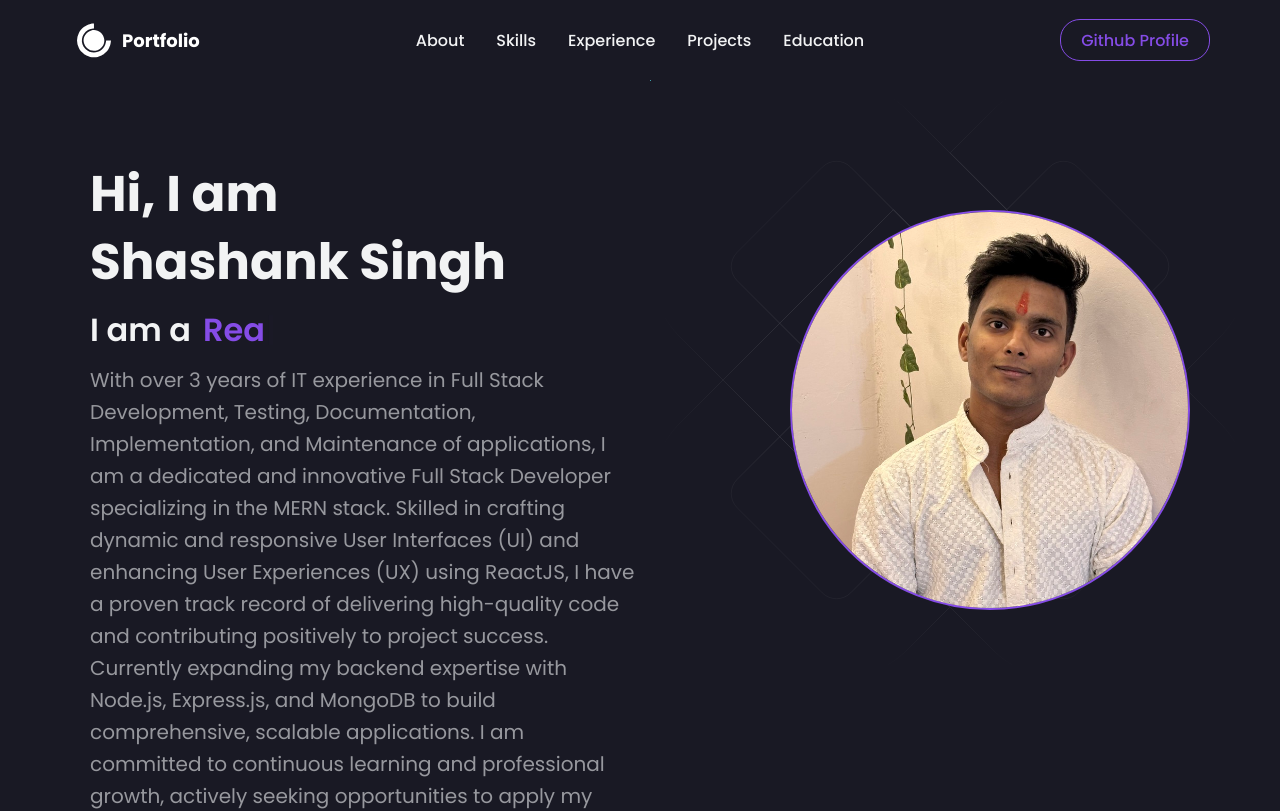
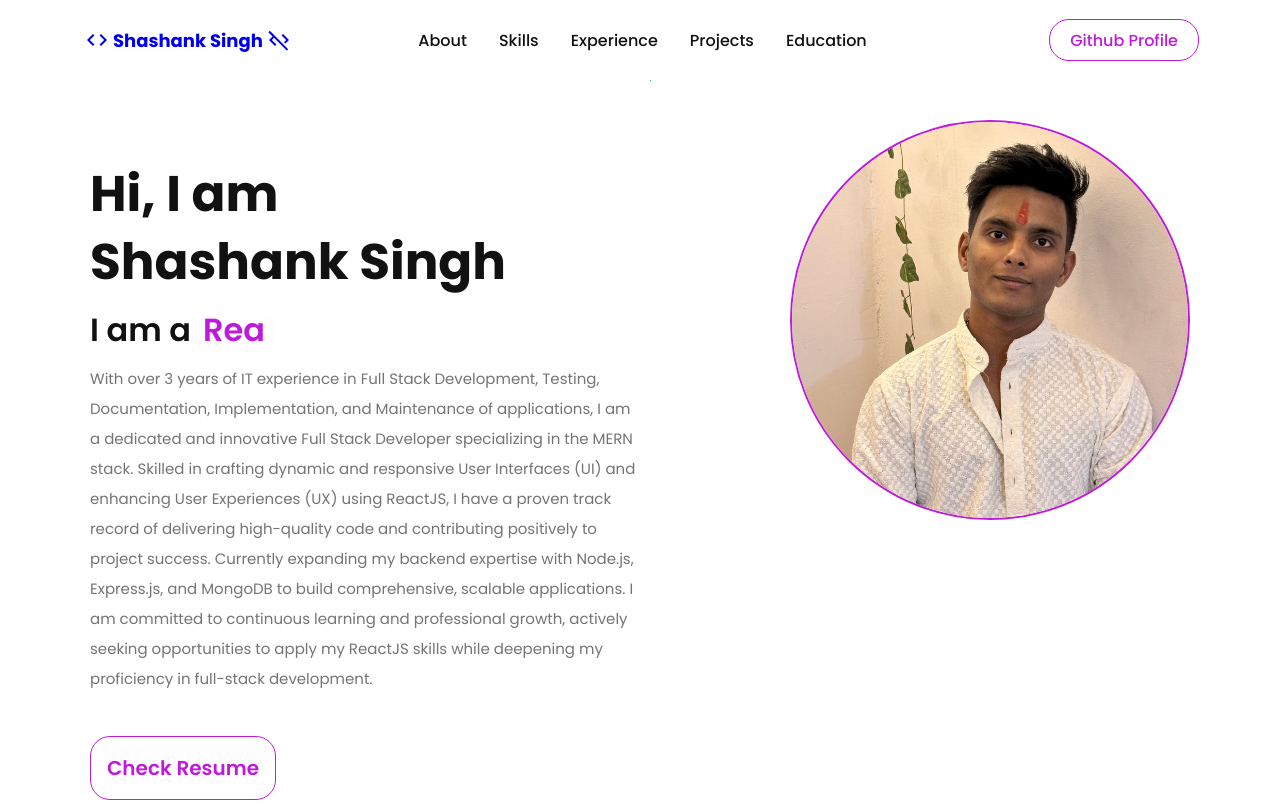
Before and after one commit to savitaar0912/portfolio, a React (Create React App) app: page / in a window 1280 px wide. Shown: the top 811 px of the page. Built offline with nearby package versions, Linux system fonts and the light colour scheme.

Commit message:
Changes made and theme changed

```diff
--- a/src/App.js
+++ b/src/App.js
@@ -30,7 +30,7 @@ function App() {
   const [openModal, setOpenModal] = useState({ state: false, project: null });
   console.log(openModal)
   return (
-    <ThemeProvider theme={darkMode ? darkTheme : lightTheme}>
+    <ThemeProvider theme={darkMode ? lightTheme : darkTheme}>
       <Router >
         <Navbar />
         <Body>
--- a/src/components/Education/index.js
+++ b/src/components/Education/index.js
@@ -71,7 +71,7 @@ const TimelineSection = styled.div`
     justify-content: center;
     gap: 12px;
     @media (max-width: 660px) {
-        align-items: end;
+        align-items: start;
     }
 `;
 
@@ -89,13 +89,13 @@ const index = () => {
                     <Timeline>
                         {education.map((education,index) => (
                             <TimelineItem >
+                                <TimelineSeparator>
+                                    <TimelineDot variant="outlined" color="secondary" />
+                                    {index !== experiences.length - 1 && <TimelineConnector style={{ background: '#854CE6' }} />}
+                                </TimelineSeparator>
                                 <TimelineContent sx={{ py: '12px', px: 2 }}>
                                     <EducationCard education={education}/>
                                 </TimelineContent>
-                                <TimelineSeparator>
-                                    <TimelineDot variant="outlined" color="secondary" />
-                                    {index !== experiences.length  && <TimelineConnector style={{ background: '#854CE6' }} />}
-                                </TimelineSeparator>
                             </TimelineItem>
                         ))}
                     </Timeline>
--- a/src/components/Experience/index.js
+++ b/src/components/Experience/index.js
@@ -70,6 +70,9 @@ const TimelineSection = styled.div`
     align-items: center;
     justify-content: center;
     gap: 12px;
+    @media (max-width: 660px) {
+        align-items: start;
+    }
 `;
 
 
@@ -83,7 +86,7 @@ const index = () => {
                     Work experience as a Software Developer on different projects.
                 </Desc>
                 <TimelineSection>
-                    <Timeline>
+                    <Timeline >
                         {experiences.map((experience,index) => (
                             <TimelineItem>
                                 <TimelineSeparator>
--- a/src/components/HeroSection/HeroStyle.js
+++ b/src/components/HeroSection/HeroStyle.js
@@ -158,8 +158,8 @@ export const Span = styled.span`
 `;
 
 export const SubTitle = styled.div`
-  font-size: 20px;
-  line-height: 32px;
+  font-size: 15px;
+  line-height: 30px;
   margin-bottom: 42px;
   color: ${({ theme }) => theme.text_primary + 95};
 
@@ -177,22 +177,24 @@ export const ResumeButton = styled.a`
     -webkit-appearance: button;
     -moz-appearance: button;
     appearance: button;
+    border: 1.8px solid ${({ theme }) => theme.primary};
     text-decoration: none;
     width: 95%;
-    max-width: 300px;
+    max-width: max-content;
     text-align: center;
-    padding: 16px 0;
-    color:${({ theme }) => theme.white};
+    padding: 16px;
+    margin: auto;
+    color: ${({ theme }) => theme.primary};
     border-radius: 20px;
     cursor: pointer;
     font-size: 20px;
     font-weight: 600;
     transition: all 0.2s ease-in-out !important;
-    background: hsla(271, 100%, 50%, 1);
-    background: linear-gradient(225deg, hsla(271, 100%, 50%, 1) 0%, hsla(294, 100%, 50%, 1) 100%);
-    background: -moz-linear-gradient(225deg, hsla(271, 100%, 50%, 1) 0%, hsla(294, 100%, 50%, 1) 100%);
-    background: -webkit-linear-gradient(225deg, hsla(271, 100%, 50%, 1) 0%, hsla(294, 100%, 50%, 1) 100%);
-    box-shadow:  20px 20px 60px #1F2634,
+    // background: hsla(271, 100%, 50%, 1);
+    // background: linear-gradient(225deg, hsla(271, 100%, 50%, 1) 0%, hsla(294, 100%, 50%, 1) 100%);
+    // background: -moz-linear-gradient(225deg, hsla(271, 100%, 50%, 1) 0%, hsla(294, 100%, 50%, 1) 100%);
+    // background: -webkit-linear-gradient(225deg, hsla(271, 100%, 50%, 1) 0%, hsla(294, 100%, 50%, 1) 100%);
+    // box-shadow:  20px 20px 60px #1F2634,
     -20px -20px 60px #1F2634;
     &:hover {
         transform: scale(1.05);
@@ -203,7 +205,7 @@ export const ResumeButton = styled.a`
 
 
     @media (max-width: 640px) {
-        padding: 12px 0;
+        padding: 12px;
         font-size: 18px;
     }
 
--- a/src/components/HeroSection/index.js
+++ b/src/components/HeroSection/index.js
@@ -28,7 +28,7 @@ const HeroSection = () => {
                             </Span>
                         </TextLoop>
                         <SubTitle>{Bio.description}</SubTitle>
-                        <ResumeButton href={Bio.resume} target='display'>Check Resume</ResumeButton>
+                        <ResumeButton href={Bio.resume} target='_blank' rel="noopener noreferrer">Check Resume</ResumeButton>
                     </HeroLeftContainer>
 
                     <HeroRightContainer id="Right">
--- a/src/components/Navbar/NavbarStyledComponent.js
+++ b/src/components/Navbar/NavbarStyledComponent.js
@@ -22,13 +22,13 @@ export const NavbarContainer = styled.div`
   height: 60px;
   z-index: 1;
   width: 100%;
-  padding: 0 24px;
+  padding: 0 35px;
   max-width: 1200px;
 `;
 
 export const NavLogo = styled(LinkR)`
     width: 80%;
-    padding: 0 6px;
+    padding: 0 10px;
     display: flex;
     justify-content: start;
     align-items: center;
--- a/src/components/Navbar/index.js
+++ b/src/components/Navbar/index.js
@@ -1,6 +1,7 @@
 import React from 'react'
 import { Nav, NavLink, NavbarContainer, Span, NavLogo, NavItems, GitHubButton, ButtonContainer, MobileIcon, MobileMenu, MobileLink } from './NavbarStyledComponent'
-import { DiCssdeck } from 'react-icons/di';
+import CodeIcon from '@mui/icons-material/Code';
+import CodeOffIcon from '@mui/icons-material/CodeOff';
 import { FaBars } from 'react-icons/fa';
 import { Bio } from '../../data/constants';
 import { useTheme } from 'styled-components';
@@ -12,8 +13,8 @@ const Navbar = () => {
     <Nav>
       <NavbarContainer>
         <NavLogo to='/'>
-          <a style={{ display: "flex", alignItems: "center", color: "white", marginBottom: '20;', cursor: 'pointer' }}>
-            <DiCssdeck size="3rem" /> <Span>Portfolio</Span>
+          <a style={{ display: "flex", alignItems: "center",  color: `${({ theme }) => theme.primary}`, marginBottom: '20;', cursor: 'pointer' }}>
+            <CodeIcon/><Span>Shashank Singh</Span><CodeOffIcon/>
           </a>
         </NavLogo>
         <MobileIcon>
@@ -29,7 +30,7 @@ const Navbar = () => {
           <NavLink href='#education'>Education</NavLink>
         </NavItems>
         <ButtonContainer>
-          <GitHubButton href={Bio.github} target="_blank">Github Profile</GitHubButton>
+          <GitHubButton href={Bio.github} target="_blank" rel='noopener noreferrer'>Github Profile</GitHubButton>
         </ButtonContainer>
         {
           isOpen &&
--- a/src/data/constants.js
+++ b/src/data/constants.js
@@ -9,7 +9,7 @@ export const Bio = {
   description:
     "With over 3 years of IT experience in Full Stack Development, Testing, Documentation, Implementation, and Maintenance of applications, I am a dedicated and innovative Full Stack Developer specializing in the MERN stack. Skilled in crafting dynamic and responsive User Interfaces (UI) and enhancing User Experiences (UX) using ReactJS, I have a proven track record of delivering high-quality code and contributing positively to project success. Currently expanding my backend expertise with Node.js, Express.js, and MongoDB to build comprehensive, scalable applications. I am committed to continuous learning and professional growth, actively seeking opportunities to apply my ReactJS skills while deepening my proficiency in full-stack development.",
   github: "https://github.com/savitaar0912",
-  resume: "https://drive.google.com/drive/folders/1CIuoHteugsp2G9uce4qK_o0OYdono0wW?usp=share_link",
+  resume: "https://drive.google.com/file/d/1D2lr4dL_48R0iw3-RXMGOEvMnr-Rh0u5/view?usp=share_link",
   linkedin: "https://www.linkedin.com/in/shashank-singh-7a8758199/",
   twitter: "https://twitter.com/savitaar875",
   insta: "https://www.instagram.com/_savitaar_/",
@@ -129,9 +129,11 @@ export const experiences = [
     date: "Sep 2024 - Present",
     desc: "Building responsive web applications using React.js, JavaScript, HTML5, and CSS3. Collaborating with cross-functional teams to implement efficient API integrations and state management with Redux. Ensuring optimized performance, browser compatibility, and adhering to best coding practices. Contributing to Agile processes, including sprints, code reviews, and daily stand-ups.",
     skills: [
+      "NextJS",
       "React JS",
       "JavaScript",
       "HTML",
+      "Tailwind CSS",
       "MUI",
       "Redux",
       "API Integration",
```
Also changed, not shown: 1 other file (tests, documents, lock files or other folders).
